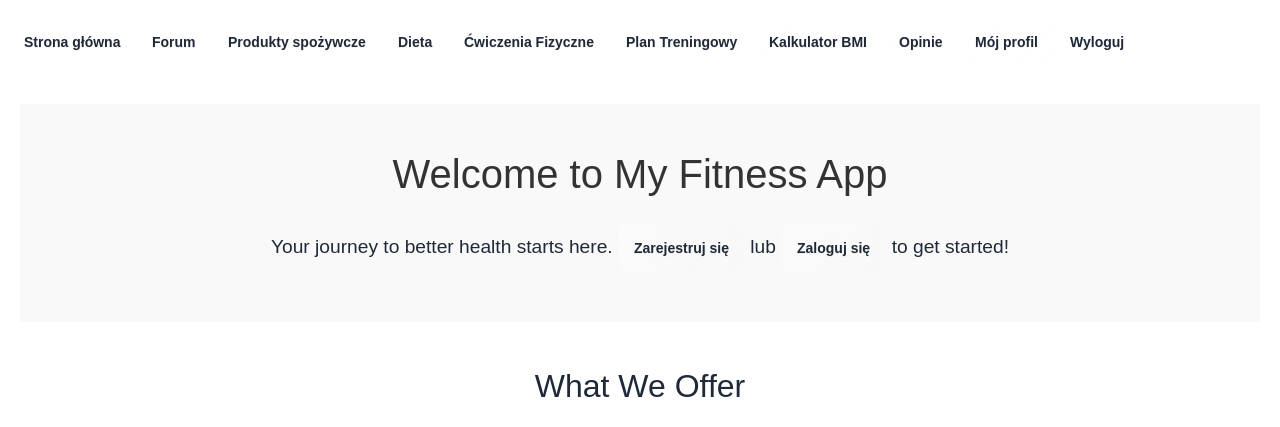
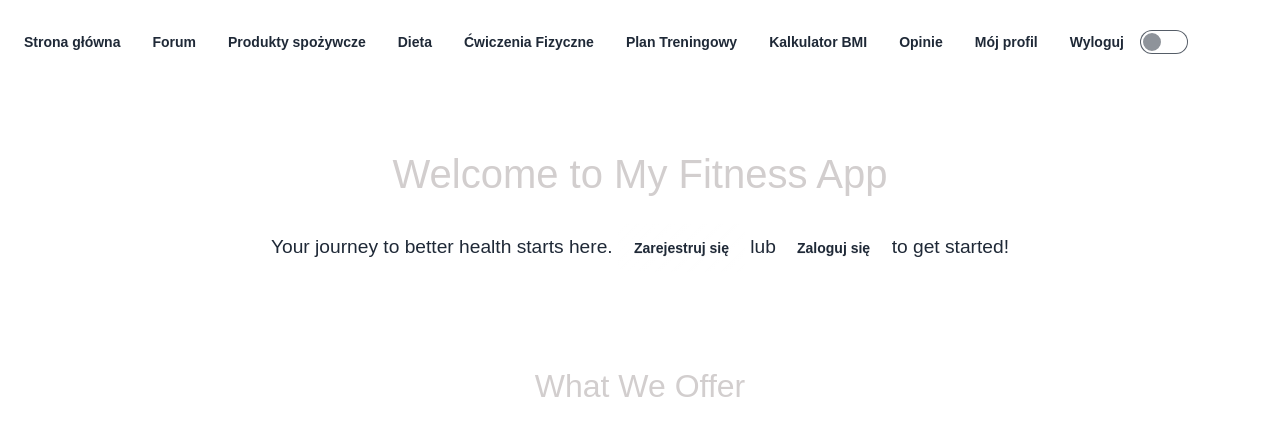
Before and after one commit to PiotrKasprzyk/pinz, a Flask app: page / in a window 1280 px wide. Shown: the top 427 px of the page. Run offline with Flask 3, Linux system fonts and the light colour scheme; some libraries are stand-ins or nearby versions.

Commit message:
stykizacja cd2

```diff
--- a/app.py
+++ b/app.py
@@ -18,7 +18,11 @@ login_manager.login_view = 'login'
 app.config['SQLALCHEMY_DATABASE_URI'] = 'sqlite:///app.db'
 app.config['SQLALCHEMY_TRACK_MODIFICATIONS'] = False
 db.init_app(app)
-UPLOAD_FOLDER = 'static/uploads'
+UPLOAD_FOLDER = os.path.join(os.getcwd(), 'static', 'uploads')
+if not os.path.exists(UPLOAD_FOLDER):
+    os.makedirs(UPLOAD_FOLDER)
+
+app.config['UPLOAD_FOLDER'] = UPLOAD_FOLDER
 
 with app.app_context():
     db.create_all()
@@ -374,7 +378,7 @@ def add_comment(post_id):
         filename = secure_filename(image_file.filename)
         image_path = os.path.join(app.config['UPLOAD_FOLDER'], filename)
         image_file.save(image_path)
-        image_path = image_path.replace("\\", "/")
+        image_path = os.path.join('uploads', filename)
 
     new_comment = Comment(
         post_id=post_id,
--- a/static/style.css
+++ b/static/style.css
@@ -34,12 +34,13 @@ footer {
 .welcome {
     text-align: center;
     padding: 40px 20px;
-    background-color: #f9f9f9;
+
 }
 
 .welcome h1 {
     font-size: 2.5rem;
     margin-bottom: 10px;
+    color: #d2cece;
 }
 
 .welcome p {
@@ -47,33 +48,19 @@ footer {
     margin-top: 10px;
 }
 
-/* Stylizacja sekcji powitalnej */
-.welcome {
-    text-align: center;
-    padding: 40px 20px;
-    background-color: #f9f9f9;
-}
-
-.welcome h1 {
-    font-size: 2.5rem;
-    margin-bottom: 10px;
-}
-
-.welcome p {
-    font-size: 1.2rem;
-    margin-top: 10px;
-}
+
 
 /* Stylizacja sekcji "What We Offer" */
 .features {
     text-align: center;
     padding: 40px 20px;
-    background-color: #fff;
+    color: #d2cece;
 }
 
 .features h2 {
     font-size: 2rem;
     margin-bottom: 20px;
+    color: #d2cece;
 }
 
 .feature-list {
@@ -116,18 +103,20 @@ footer {
 .cta {
     text-align: center;
     padding: 40px 20px;
-    background-color: #007bff;
-    color: white;
+
+    color: #d2cece;
 }
 
 .cta h2 {
     font-size: 2rem;
     margin-bottom: 10px;
+    color: #d2cece;
 }
 
 .cta p {
     font-size: 1.2rem;
     margin-bottom: 20px;
+    color: #d2cece;
 }
 
 .cta-button {
@@ -149,7 +138,7 @@ form {
 }
 
 .post {
-    border: 1px solid #ddd;
+    border: 1px solid #d71212;
     padding: 15px;
     border-radius: 10px;
     margin-bottom: 20px;
--- a/templates/base.html
+++ b/templates/base.html
@@ -12,16 +12,17 @@
 </head>
 <body>
     <div class="navbar bg-base-100">
-        <button class="btn glass"><a  href="/">Strona główna</a></button>
-        <button class="btn glass"><a href="/forum">Forum</a></button>
-        <button class="btn glass"><a href="/products">Produkty spożywcze</a></button>
-        <button class="btn glass"><a href="/diets">Dieta</a></button>
-        <button class="btn glass"><a href="/exercises">Ćwiczenia Fizyczne</a></button>
-        <button class="btn glass"><a href="/plan">Plan Treningowy</a></button>
-        <button class="btn glass"><a href="/bmi">Kalkulator BMI</a></button>
-        <button class="btn glass"><a href="/opinions">Opinie</a></button>
-        <button class="btn glass"><a href="/profile">Mój profil</a></button>
-        <button class="btn glass"><a href="/logout">Wyloguj</a></button>
+        <button class="btn btn-outline"><a  href="/">Strona główna</a></button>
+        <button class="btn btn-outline"><a href="/forum">Forum</a></button>
+        <button class="btn btn-outline"><a href="/products">Produkty spożywcze</a></button>
+        <button class="btn btn-outline"><a href="/diets">Dieta</a></button>
+        <button class="btn btn-outline"><a href="/exercises">Ćwiczenia Fizyczne</a></button>
+        <button class="btn btn-outline"><a href="/plan">Plan Treningowy</a></button>
+        <button class="btn btn-outline"><a href="/bmi">Kalkulator BMI</a></button>
+        <button class="btn btn-outline"><a href="/opinions">Opinie</a></button>
+        <button class="btn btn-outline"><a href="/profile">Mój profil</a></button>
+        <button class="btn btn-outline"><a href="/logout">Wyloguj</a></button>
+        <input type="checkbox" value="synthwave" class="toggle theme-controller" />
     </div>
 
     <main>
--- a/templates/home.html
+++ b/templates/home.html
@@ -68,6 +68,6 @@
 <section class="cta">
     <h2>Join Us Today</h2>
     <p>Don't wait to start your transformation. Take the first step now!</p>
-    <a href="/register" class="cta-button">Sign Up Now</a>
+    <button class="btn glass"><a href="/register" >Sign Up Now</a></button>
 </section>
 {% endblock %}
```
Also changed, not shown: instance/app.db, static/uploads/png-clipart-football-boot-soccer-ball-pics-sport-football-boot.png (added).
